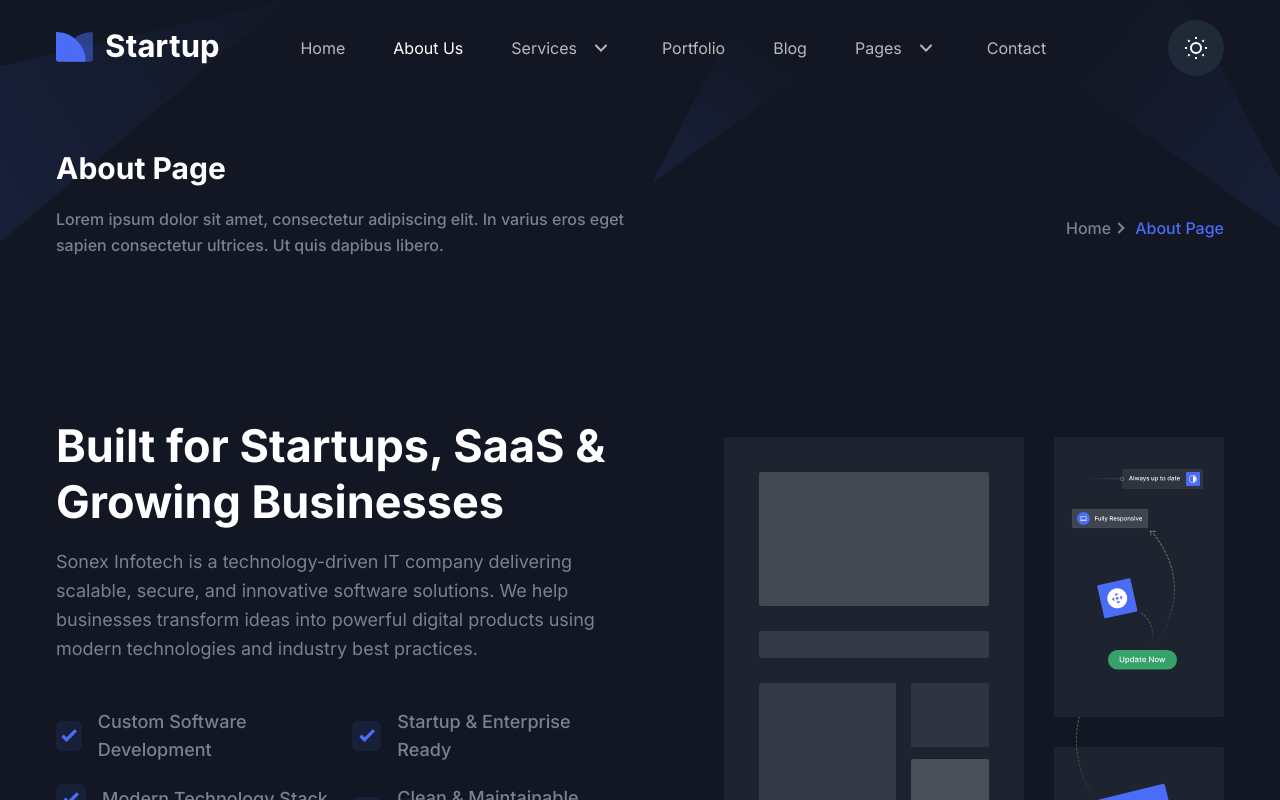
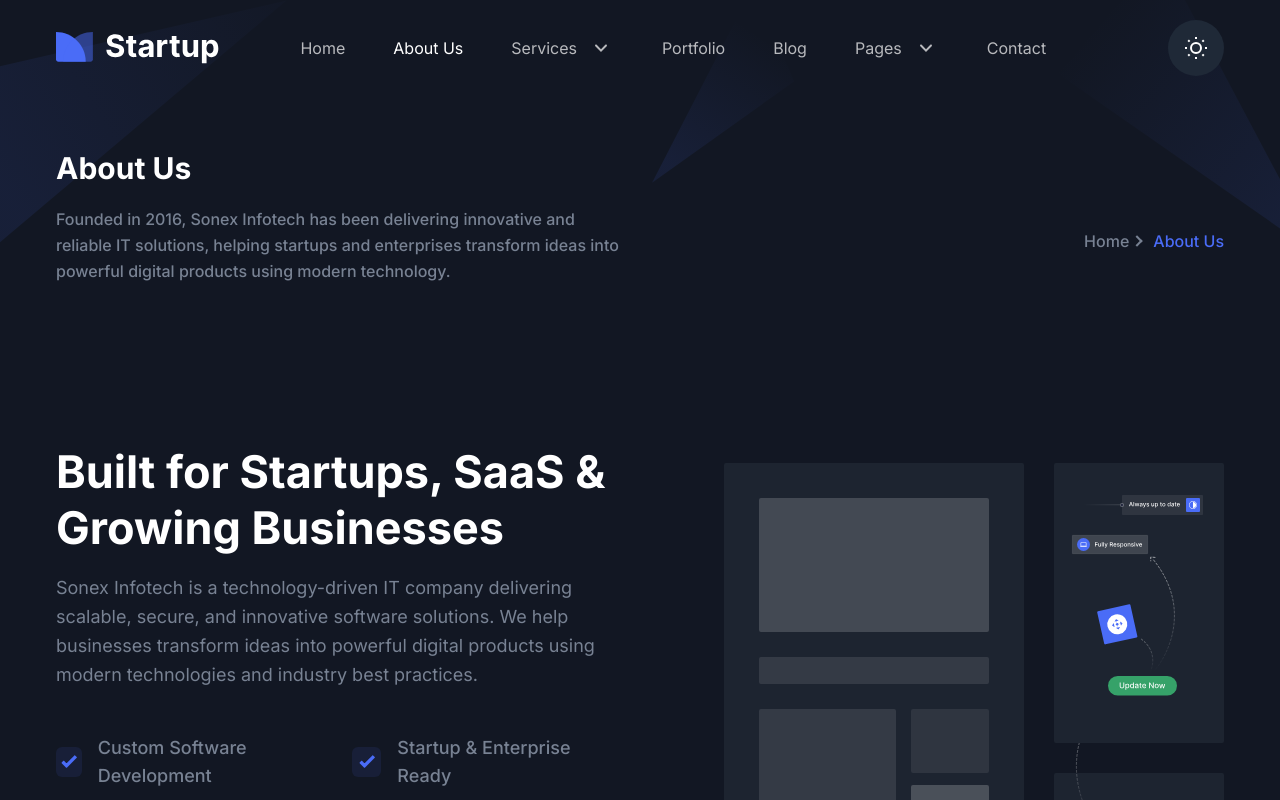
Before and after one commit to SonexWebinfo/sonex, a Next.js app: page /about in a window 1280 px wide. Shown: the top 800 px of the page. Built offline with nearby package versions, Linux system fonts and the light colour scheme.

Commit message:
about 2016

```diff
--- a/src/app/about/page.tsx
+++ b/src/app/about/page.tsx
@@ -5,18 +5,19 @@ import Breadcrumb from "@/components/Common/Breadcrumb";
 import { Metadata } from "next";
 
 export const metadata: Metadata = {
-  title: "About Page | Free Next.js Template for Startup and SaaS",
-  description: "This is About Page for Startup Nextjs Template",
-  // other metadata
+  title: "About Sonex Infotech | Innovative IT Solutions Company",
+  description:
+    "Founded in 2016, Sonex Infotech is a technology-driven IT company delivering scalable, secure, and innovative software solutions for startups, enterprises, and growing businesses.",
 };
 
 const AboutPage = () => {
   return (
     <>
       <Breadcrumb
-        pageName="About Page"
-        description="Lorem ipsum dolor sit amet, consectetur adipiscing elit. In varius eros eget sapien consectetur ultrices. Ut quis dapibus libero."
+        pageName="About Us"
+        description="Founded in 2016, Sonex Infotech has been delivering innovative and reliable IT solutions, helping startups and enterprises transform ideas into powerful digital products using modern technology."
       />
+
       <AboutSectionOne />
       <AboutSectionTwo />
     </>
```
